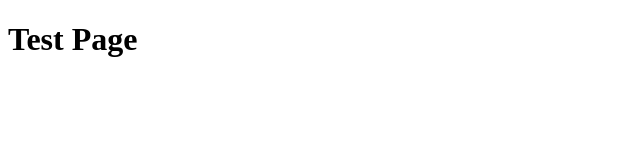
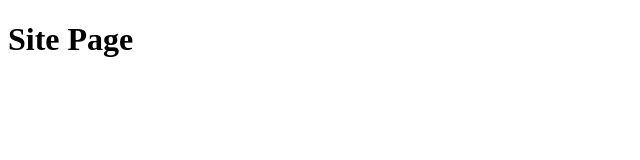
Before and after one commit to wjdev/site, a plain HTML site: page index.html in a window 1280 px wide. Shown: the full height of the page, 0-640 px from the left. Drawn offline with Linux system fonts and the light colour scheme.

Commit message:
Update index.html

```diff
--- a/index.html
+++ b/index.html
@@ -8,7 +8,7 @@
 </head>
 <body>
   <header>
-    <h1>Test Page</h1>
+    <h1>Site Page</h1>
   </header>
 </body>
 </html>
```
